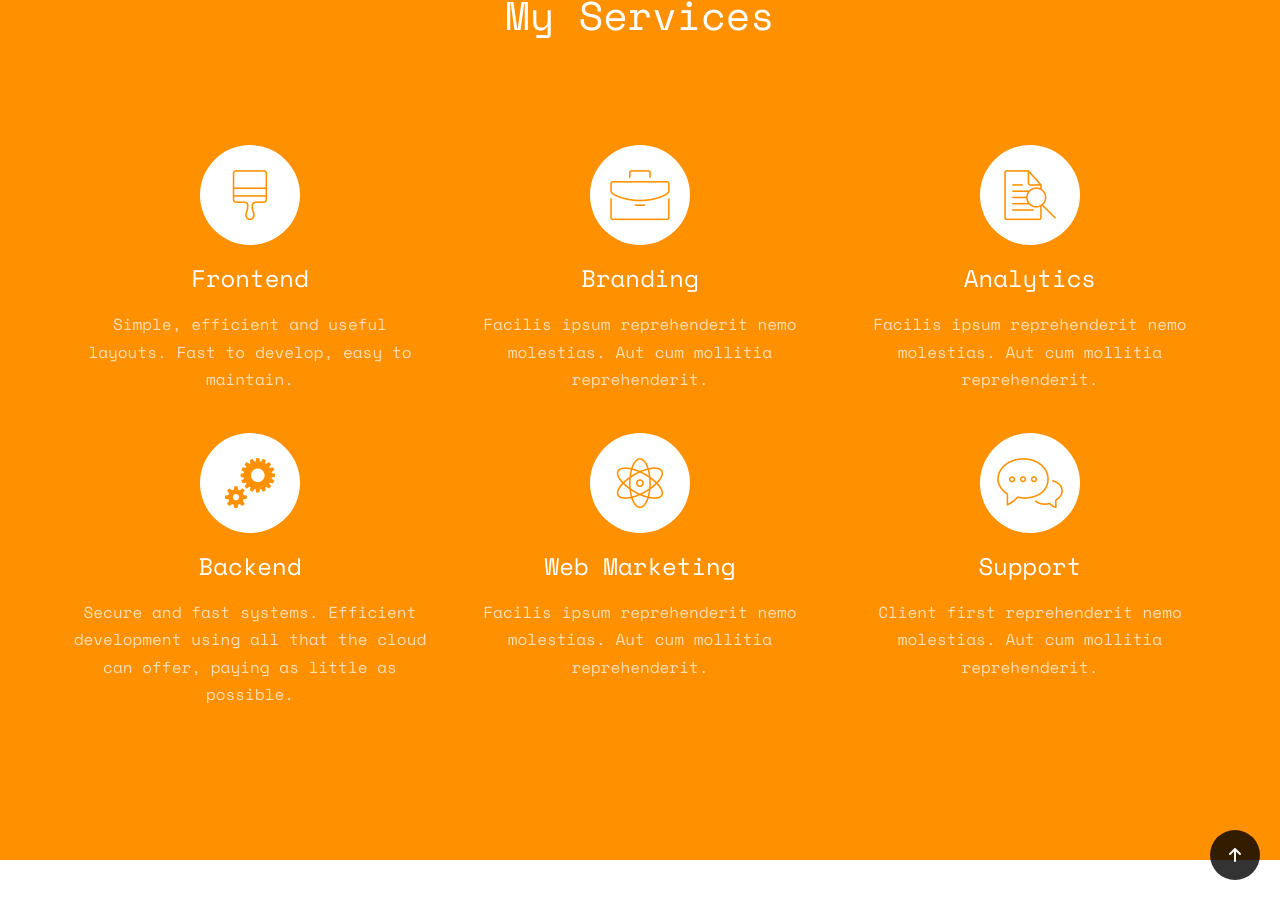
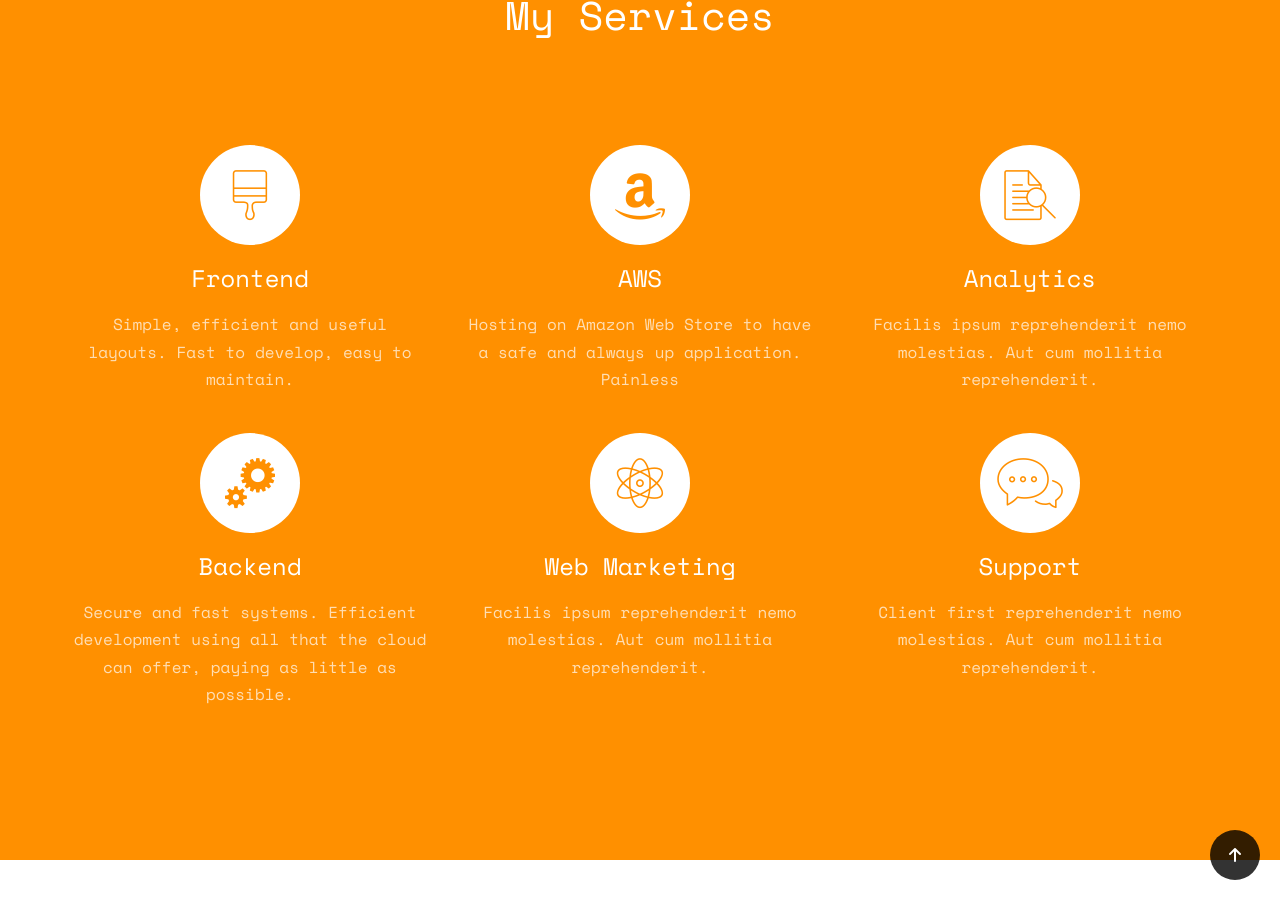
Before and after one commit to leoChristofoli/capivara, a Jekyll site: the page built from index.html, in a window 1280 px wide and 900 px high, scrolled down 1702 px. Built offline with Jekyll 4.4.1, drawn with Linux system fonts in a browser that asks for light colours; some web fonts are replaced; some of the changed text lies outside the part shown.

Commit message:
skills services

```diff
--- /dev/null
+++ b/_data/services.yml
@@ -0,0 +1,23 @@
+- name: Frontend
+  description: Simple, efficient and useful layouts. Fast to develop, easy to maintain.
+  icon: icon-paintbrush
+
+- name: AWS
+  description: Hosting on Amazon Web Store to have a safe and always up application. Painless
+  icon: icon-amazon
+
+- name: Analytics
+  description: Facilis ipsum reprehenderit nemo molestias. Aut cum mollitia reprehenderit.
+  icon: icon-search
+
+- name: Backend
+  description: Secure and fast systems. Efficient development using all that the cloud can offer, paying as little as possible.
+  icon: icon-cogs
+
+- name: Web Marketing
+  description: Facilis ipsum reprehenderit nemo molestias. Aut cum mollitia reprehenderit.
+  icon: icon-genius
+
+- name: Support
+  description: Client first reprehenderit nemo molestias. Aut cum mollitia reprehenderit.
+  icon: icon-chat
--- a/_includes/services.html
+++ b/_includes/services.html
@@ -1,3 +1,9 @@
+
+{% if site.data.services.size == 6 %}
+
+{% assign first_slice = site.data.services | slice: 0, 3 %}
+{% assign second_slice = site.data.services | slice: 3, 6 %}
+
 <div id="fh5co-features" class="animate-box">
     <div class="container">
         <div class="services-padding">
@@ -7,83 +13,47 @@
                 </div>
             </div>
             <div class="row">
-                <div class="col-md-4 text-center">
-                    <div class="feature-left">
-                        <span class="icon">
-                            <i class="icon-paintbrush"></i>
-                        </span>
-                        <div class="feature-copy">
-                            <h3>Frontend</h3>
-                            <p>Simple, efficient and useful layouts. Fast to develop, easy to maintain.</p>
+
+                {% for item in first_slice %}
+                    <div class="col-md-4 text-center">
+                        <div class="feature-left">
+                            <span class="icon">
+                                <i class="{{ item.icon }}"></i>
+                            </span>
+                            <div class="feature-copy">
+                                <h3>{{ item.name }}</h3>
+                                <p>{{ item.description }}</p>
+                            </div>
                         </div>
                     </div>
-                </div>
+                {% endfor %}
 
-                <div class="col-md-4 text-center">
-                    <div class="feature-left">
-                        <span class="icon">
-                            <i class="icon-briefcase"></i>
-                        </span>
-                        <div class="feature-copy">
-                            <h3>Branding</h3>
-                            <p>Facilis ipsum reprehenderit nemo molestias. Aut cum mollitia reprehenderit.</p>
-                        </div>
-                    </div>
-
-                </div>
-                <div class="col-md-4 text-center">
-                    <div class="feature-left">
-                        <span class="icon">
-                            <i class="icon-search"></i>
-                        </span>
-                        <div class="feature-copy">
-                            <h3>Analytics</h3>
-                            <p>Facilis ipsum reprehenderit nemo molestias. Aut cum mollitia reprehenderit.</p>
-                        </div>
-                    </div>
-                </div>
             </div>
 
 
             <div class="row">
-                <div class="col-md-4 text-center">
 
-                    <div class="feature-left">
-                        <span class="icon">
-                            <i class="icon-cogs"></i>
-                        </span>
-                        <div class="feature-copy">
-                            <h3>Backend</h3>
-                            <p>Secure and fast systems. Efficient development using all that the cloud can offer, paying as little as possible.</p>
+                    {% for item in second_slice %}
+                        <div class="col-md-4 text-center">
+                            <div class="feature-left">
+                                <span class="icon">
+                                    <i class="{{ item.icon }}"></i>
+                                </span>
+                                <div class="feature-copy">
+                                    <h3>{{ item.name }}</h3>
+                                    <p>{{ item.description }}</p>
+                                </div>
+                            </div>
                         </div>
-                    </div>
+                    {% endfor %}
 
-                </div>
+            </div>
 
-                <div class="col-md-4 text-center">
-                    <div class="feature-left">
-                        <span class="icon">
-                            <i class="icon-genius"></i>
-                        </span>
-                        <div class="feature-copy">
-                            <h3>Web Marketing</h3>
-                            <p>Facilis ipsum reprehenderit nemo molestias. Aut cum mollitia reprehenderit.</p>
-                        </div>
-                    </div>
-
-                </div>
-                <div class="col-md-4 text-center">
-                    <div class="feature-left">
-                        <span class="icon">
-                            <i class="icon-chat"></i>
-                        </span>
-                        <div class="feature-copy">
-                            <h3>Support</h3>
-                            <p>Client first reprehenderit nemo molestias. Aut cum mollitia reprehenderit.</p>
-                        </div>
-                    </div>
-                </div>
-            </div>
         </div>
     </div>
 </div>
+
+{% else %}
+<h1>Hi</h1>
+
+{% endif %}
--- a/_includes/skills.html
+++ b/_includes/skills.html
@@ -1,3 +1,6 @@
+{% assign skills_left = site.data.skills_bar | where:"side", "left" %}
+{% assign skills_right = site.data.skills_bar | where:"side", "right" %}
+
 <div id="fh5co-skills" class="animate-box">
     <div class="container">
         <div class="row">
@@ -6,34 +9,24 @@
             </div>
         </div>
         <div class="row row-pb-md">
-            <div class="col-md-3 col-sm-6 col-xs-12 text-center">
-                <div class="chart" data-percent="95"><span><strong>HTML5</strong>95%</span></div>
-            </div>
-            <div class="col-md-3 col-sm-6 col-xs-12 text-center">
-                <div class="chart" data-percent="93"><span><strong>CSS3</strong>93%</span></div>
-            </div>
-            <div class="col-md-3 col-sm-6 col-xs-12 text-center">
-                <div class="chart" data-percent="90"><span><strong>jQuery</strong>90%</span></div>
-            </div>
-
-            <div class="col-md-3 col-sm-6 col-xs-12 text-center">
-                <div class="chart" data-percent="89"><span><strong>PHP</strong>89%</span></div>
-            </div>
-            <div class="col-md-3 col-sm-6 col-xs-12 text-center">
-                <div class="chart" data-percent="85"><span><strong>MySQL</strong>85%</span></div>
-            </div>
-            <div class="col-md-3 col-sm-6 col-xs-12 text-center">
-                <div class="chart" data-percent="90"><span><strong>AngularJS</strong>90%</span></div>
-            </div>
-            <div class="col-md-3 col-sm-6 col-xs-12 text-center">
-                <div class="chart" data-percent="85"><span><strong>Ruby</strong>85%</span></div>
-            </div>
-            <div class="col-md-3 col-sm-6 col-xs-12 text-center">
-                <div class="chart" data-percent="90"><span><strong>Java</strong>90%</span></div>
-            </div>
+            {% for item in site.data.skills_circle %}
+                <div class="col-md-3 col-sm-6 col-xs-12 text-center">
+                    <div class="chart" data-percent="{{ item.percent }}"><span><strong>{{ item.name }}</strong>{{ item.percent }}%</span></div>
+                </div>
+            {% endfor %}
         </div>
         <div class="row">
             <div class="col-md-6">
+                {% for item in skills_left %}
+                    <div class="progress-wrap">
+                        <h3><span class="name-left">{{ item.name }}</span><span class="value-right">{{ item.percent }}%</span></h3>
+                        <div class="progress">
+                          <div class="progress-bar progress-bar-1 progress-bar-striped active" role="progressbar"
+                          aria-valuenow="90" aria-valuemin="0" aria-valuemax="100" style="width:{{ item.percent }}%">
+                          </div>
+                        </div>
+                    </div>
+                {% endfor %}
                 <div class="progress-wrap">
                     <h3><span class="name-left">HTML5/CSS3</span><span class="value-right">95%</span></h3>
                     <div class="progress">
@@ -68,6 +61,16 @@
                 </div>
             </div>
             <div class="col-md-6">
+                {% for item in skills_right %}
+                    <div class="progress-wrap">
+                        <h3><span class="name-left">{{ item.name }}</span><span class="value-right">{{ item.percent }}%</span></h3>
+                        <div class="progress">
+                          <div class="progress-bar progress-bar-1 progress-bar-striped active" role="progressbar"
+                          aria-valuenow="90" aria-valuemin="0" aria-valuemax="100" style="width:{{ item.percent }}%">
+                          </div>
+                        </div>
+                    </div>
+                {% endfor %}
                 <div class="progress-wrap">
                     <h3><span class="name-left">Design</span><span class="value-right">100%</span></h3>
                     <div class="progress">
```
Also changed, not shown: _data/skills_bar.yml (added, +11 -0 lines), _data/skills_circle.yml (added, +17 -0 lines), _includes/services_raw.html (added, +89 -0 lines).
